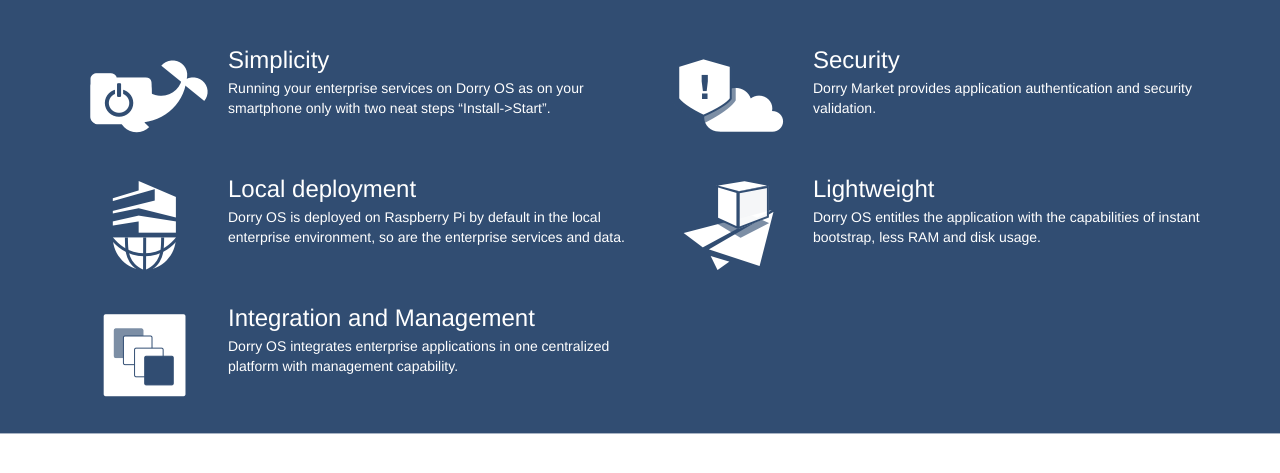
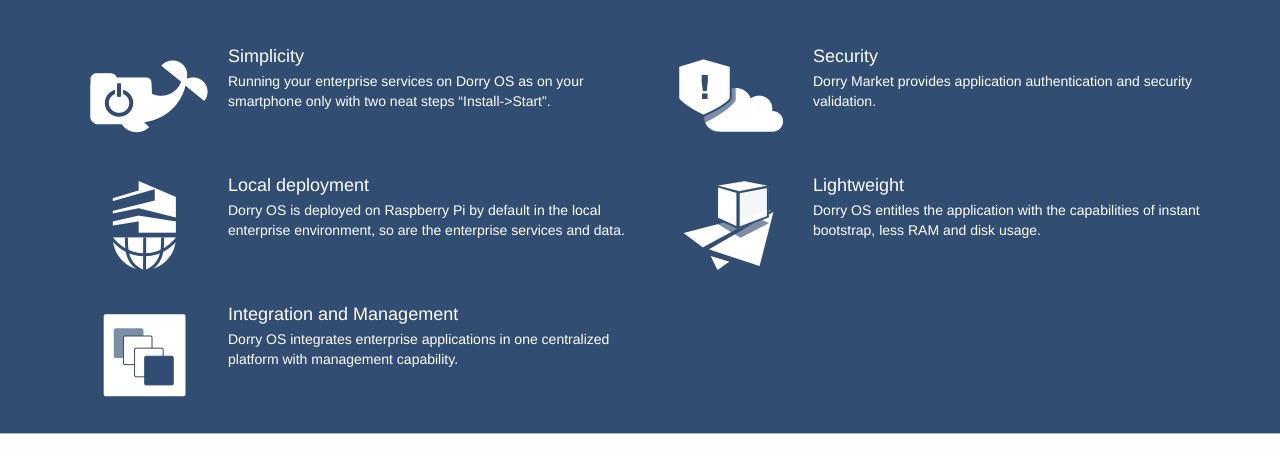
Before and after one commit to MatchboxDorry/MatchboxWeb, a plain HTML site: page index.html in a window 1280 px wide. Shown: the part 93-566 px from the top of the page. Drawn offline with Linux system fonts and the light colour scheme.

Commit message:
modified features text CSS

```diff
--- a/index.html
+++ b/index.html
@@ -31,8 +31,8 @@
 							</div>
               <!-- Simplicity content-->
 							<div class="media-body">
-								<h3 class="media-heading">Simplicity</h3>
-								<p class="ex-text">Running your enterprise services on Dorry OS as on your smartphone only with two neat steps “Install-&gt;Start”.</p>
+								<h4 class="media-heading dorry_feature_text_margin">Simplicity</h4>
+								<p class="dorry_feature_text_margin">Running your enterprise services on Dorry OS as on your smartphone only with two neat steps “Install-&gt;Start”.</p>
 							</div>
 						</div>
 					</div>
@@ -45,8 +45,8 @@
 							</div>
               <!-- Security content-->
 							<div class="media-body">
-								<h3 class="media-heading">Security</h3>
-								<p class="ex-text">Dorry Market provides application authentication and security validation.</p>
+								<h4 class="media-heading dorry_feature_text_margin">Security</h4>
+								<p class="dorry_feature_text_margin">Dorry Market provides application authentication and security validation.</p>
 							</div>
 						</div>
 				  </div>
@@ -65,8 +65,8 @@
 							</div>
               <!--Local deployment content-->
 							<div class="media-body">
-								<h3 class="media-heading">Local deployment</h3>
-								<p class="ex-text">Dorry OS is deployed on Raspberry Pi by default in the local enterprise environment, so are the enterprise services and data.</p>
+								<h4 class="media-heading dorry_feature_text_margin">Local deployment</h4>
+								<p class="dorry_feature_text_margin">Dorry OS is deployed on Raspberry Pi by default in the local enterprise environment, so are the enterprise services and data.</p>
 							</div>
 						</div>
 					</div>
@@ -79,8 +79,8 @@
 							</div>
               <!-- Lightweight content-->
 							<div class="media-body">
-								<h3 class="media-heading">Lightweight</h3>
-								<p class="ex-text">Dorry OS entitles the application with the capabilities of instant bootstrap, less RAM and disk usage.</p>
+								<h4 class="media-heading dorry_feature_text_margin">Lightweight</h4>
+								<p class="dorry_feature_text_margin">Dorry OS entitles the application with the capabilities of instant bootstrap, less RAM and disk usage.</p>
 							</div>
 						</div>
 				  </div>
@@ -99,8 +99,8 @@
 							</div>
               <!-- Integration and Management content-->
 							<div class="media-body">
-								<h3 class="media-heading">Integration and Management</h3>
-								<p class="ex-text">Dorry OS integrates enterprise applications in one centralized platform with management capability.</p>
+								<h4 class="media-heading dorry_feature_text_margin">Integration and Management</h4>
+								<p class="dorry_feature_text_margin">Dorry OS integrates enterprise applications in one centralized platform with management capability.</p>
 							</div>
 						</div>
 					</div>
```
